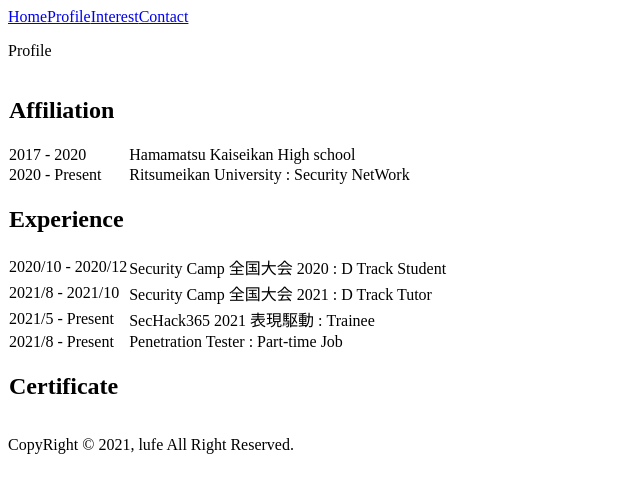
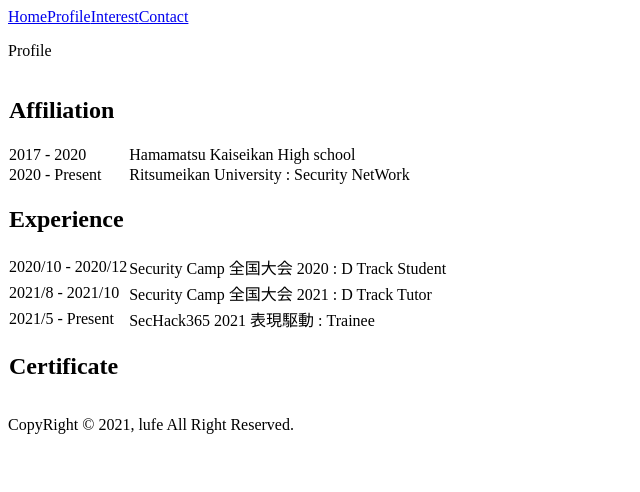
Before and after one commit to 1uf3/lufe.jp, a Next.js app: page /profile in a window 1280 px wide. Shown: the top 492 px of the page, without its empty margins (0-640 px from the left). Built offline with nearby package versions, Linux system fonts and the light colour scheme.

Commit message:
Update profile.js

```diff
--- a/pages/profile.js
+++ b/pages/profile.js
@@ -37,10 +37,7 @@ export default function Profile () {
               <td className="px-2 py-2">2021/5 - Present</td>
               <td className="px-2 py-2">SecHack365 2021 表現駆動 : Trainee</td>
             </tr>
-            <tr className="border-b text-lg">
-              <td className="px-2 py-2">2021/8 - Present</td>
-              <td className="px-2 py-2">Penetration Tester : Part-time Job</td>
-            </tr>
+
 
             <tr className="border-b">
               <td colSpan={99} className="px-2 py-2">
```
